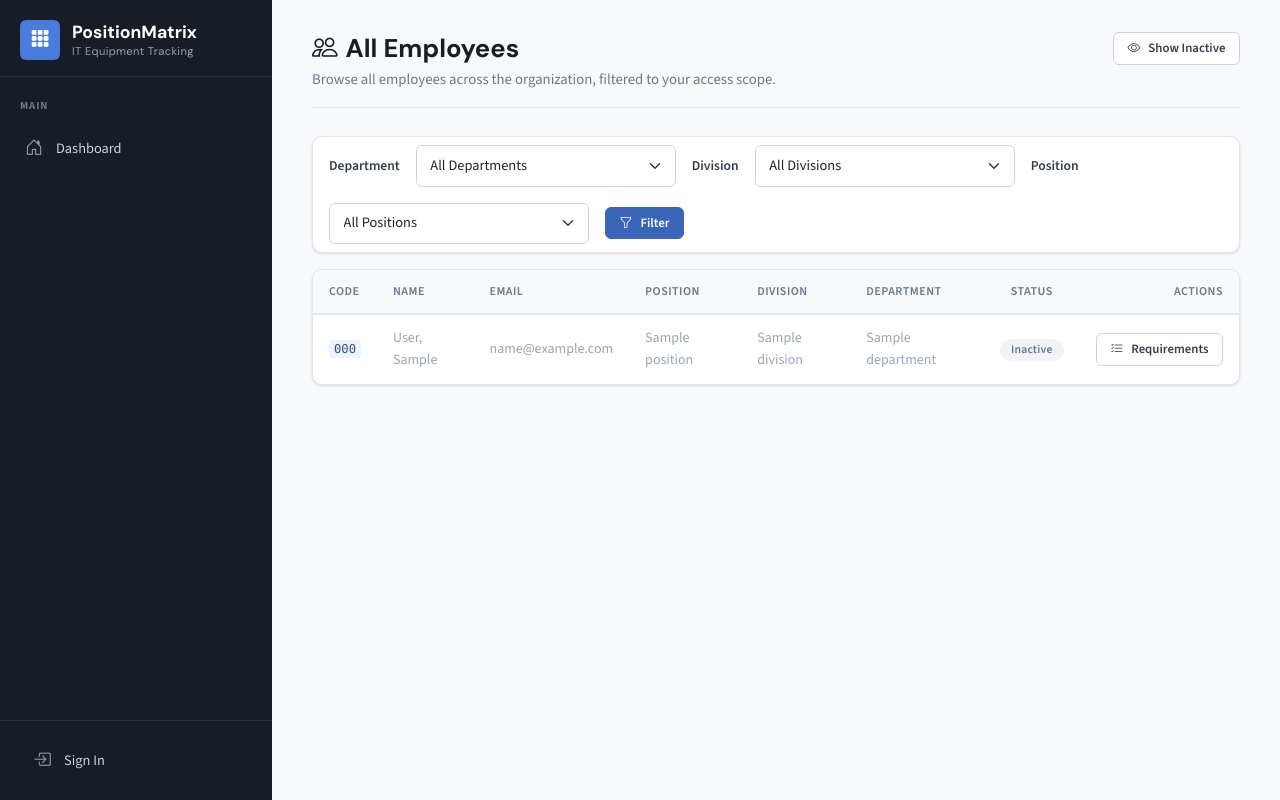
After one commit to joshgrubb/Matrix, a Python web app: template app/blueprints/organization/templates/organization/all_employees.html in a window 1280 px wide. The commit adds this page. Run offline with Jinja, Linux system fonts and the light colour scheme; the template is opened without the code that fills it: most values are stand-ins (such as "Sample title", 1, 10 or a date in 2020).

Commit message:
Added employees page

```diff
--- a/app/blueprints/organization/__init__.py
+++ b/app/blueprints/organization/__init__.py
@@ -1,5 +1,5 @@
 """
-Organization blueprint — view departments, divisions, and positions.
+Organization blueprint — view departments, divisions, positions, and employees.
 
 All org data is read-only in the UI (sourced from NeoGov sync).
 """
--- /dev/null
+++ b/app/blueprints/organization/templates/organization/all_employees.html
@@ -0,0 +1,192 @@
+{% extends "base.html" %}
+{% block title %}All Employees — PositionMatrix{% endblock %}
+{% block content %}
+<div class="pm-page-header">
+    <div>
+        <h1><i class="bi bi-people me-2"></i>All Employees</h1>
+        <p>Browse all employees across the organization, filtered to your access scope.</p>
+    </div>
+    <div class="d-flex align-items-center gap-2">
+        {% if show_inactive %}
+        <a href="{{ url_for('organization.all_employees', department_id=selected_department_id, division_id=selected_division_id, position_id=selected_position_id) }}"
+            class="pm-btn pm-btn-secondary pm-btn-sm">
+            <i class="bi bi-eye-slash"></i>
+            Hide Inactive
+        </a>
+        {% else %}
+        <a href="{{ url_for('organization.all_employees', department_id=selected_department_id, division_id=selected_division_id, position_id=selected_position_id, show_inactive='1') }}"
+            class="pm-btn pm-btn-secondary pm-btn-sm">
+            <i class="bi bi-eye"></i>
+            Show Inactive
+        </a>
+        {% endif %}
+    </div>
+</div>
+
+{# ── Filter bar ── #}
+<div class="pm-card mb-3">
+    <div class="card-body py-2 px-3">
+        <form method="get" id="employee-filter-form" class="d-flex align-items-center gap-3 flex-wrap">
+            {# Preserve show_inactive across filter changes #}
+            {% if show_inactive %}
+            <input type="hidden" name="show_inactive" value="1">
+            {% endif %}
+
+            <label for="department_id" class="pm-form-label mb-0" style="white-space: nowrap;">
+                Department
+            </label>
+            <select class="form-select form-select-sm" id="department_id" name="department_id"
+                style="max-width: 260px;">
+                <option value="">All Departments</option>
+                {% for dept in departments %}
+                <option value="{{ dept.id }}" {{ 'selected' if selected_department_id==dept.id }}>
+                    {{ dept.department_code }} — {{ dept.department_name }}
+                </option>
+                {% endfor %}
+            </select>
+
+            <label for="division_id" class="pm-form-label mb-0" style="white-space: nowrap;">
+                Division
+            </label>
+            <select class="form-select form-select-sm" id="division_id" name="division_id" style="max-width: 260px;">
+                <option value="">All Divisions</option>
+                {# Pre-populate if a department filter is active #}
+                {% for div in divisions_for_dropdown %}
+                <option value="{{ div.id }}" {{ 'selected' if selected_division_id==div.id }}>
+                    {{ div.division_code }} — {{ div.division_name }}
+                </option>
+                {% endfor %}
+            </select>
+
+            <label for="position_id" class="pm-form-label mb-0" style="white-space: nowrap;">
+                Position
+            </label>
+            <select class="form-select form-select-sm" id="position_id" name="position_id" style="max-width: 260px;">
+                <option value="">All Positions</option>
+                {# Pre-populate if a division filter is active #}
+                {% for pos in positions_for_dropdown %}
+                <option value="{{ pos.id }}" {{ 'selected' if selected_position_id==pos.id }}>
+                    {{ pos.position_code }} — {{ pos.position_title }}
+                </option>
+                {% endfor %}
+            </select>
+
+            <button type="submit" class="pm-btn pm-btn-primary pm-btn-sm">
+                <i class="bi bi-funnel"></i>
+                Filter
+            </button>
+            {% if selected_department_id or selected_division_id or selected_position_id %}
+            <a href="{{ url_for('organization.all_employees', show_inactive='1' if show_inactive else None) }}"
+                class="pm-btn pm-btn-secondary pm-btn-sm">
+                <i class="bi bi-x-lg"></i>
+                Clear
+            </a>
+            {% endif %}
+        </form>
+    </div>
+</div>
+
+<div class="pm-card">
+    <div class="table-responsive">
+        <table class="table pm-table">
+            <thead>
+                <tr>
+                    <th>Code</th>
+                    <th>Name</th>
+                    <th>Email</th>
+                    <th>Position</th>
+                    <th>Division</th>
+                    <th>Department</th>
+                    <th class="text-center">Status</th>
+                    <th class="text-end">Actions</th>
+                </tr>
+            </thead>
+            <tbody>
+                {% for emp in employees %}
+                <tr class="{{ 'pm-row-inactive' if not emp.is_active }}">
+                    <td><code>{{ emp.employee_code }}</code></td>
+                    <td style="font-weight: 500;">{{ emp.last_name }}, {{ emp.first_name }}</td>
+                    <td class="pm-text-muted">{{ emp.email or '—' }}</td>
+                    <td class="pm-text-muted">{{ emp.position.position_title }}</td>
+                    <td class="pm-text-muted">{{ emp.position.division.division_name }}</td>
+                    <td class="pm-text-muted">{{ emp.position.division.department.department_name }}</td>
+                    <td class="text-center">
+                        {% if emp.is_active %}
+                        <span class="pm-badge pm-badge-success">Active</span>
+                        {% else %}
+                        <span class="pm-badge pm-badge-neutral">Inactive</span>
+                        {% endif %}
+                    </td>
+                    <td class="text-end">
+                        <a href="{{ url_for('requirements.position_summary', position_id=emp.position.id) }}"
+                            class="pm-btn pm-btn-secondary pm-btn-sm">
+                            <i class="bi bi-list-check"></i>
+                            Requirements
+                        </a>
+                    </td>
+                </tr>
+                {% else %}
+                <tr>
+                    <td colspan="8">
+                        <div class="pm-empty-state">
+                            <i class="bi bi-people d-block"></i>
+                            <p>No employees found. Run an HR sync from the Admin panel to import your organization.</p>
+                        </div>
+                    </td>
+                </tr>
+                {% endfor %}
+            </tbody>
+        </table>
+    </div>
+</div>
+
+{# ── Department → Division → Position cascade via HTMX ── #}
+<script>
+    /**
+     * When the department dropdown changes, reload the division
+     * dropdown options via HTMX and reset downstream dropdowns
+     * so stale filters are not submitted.
+     */
+    document.getElementById('department_id').addEventListener('change', function () {
+        var deptId = this.value;
+        var divSelect = document.getElementById('division_id');
+        var posSelect = document.getElementById('position_id');
+
+        // Reset division and position selections.
+        divSelect.innerHTML = '<option value="">All Divisions</option>';
+        posSelect.innerHTML = '<option value="">All Positions</option>';
+
+        if (!deptId) {
+            return;
+        }
+
+        // Fetch divisions for the selected department via existing HTMX endpoint.
+        htmx.ajax('GET',
+            '{{ url_for("organization.htmx_divisions", department_id=0) }}'.replace('/0', '/' + deptId),
+            { target: '#division_id', swap: 'innerHTML' }
+        );
+    });
+
+    /**
+     * When the division dropdown changes, reload the position
+     * dropdown options via HTMX and reset the position selection.
+     */
+    document.getElementById('division_id').addEventListener('change', function () {
+        var divId = this.value;
+        var posSelect = document.getElementById('position_id');
+
+        // Reset position selection.
+        posSelect.innerHTML = '<option value="">All Positions</option>';
+
+        if (!divId) {
+            return;
+        }
+
+        // Fetch positions for the selected division via existing HTMX endpoint.
+        htmx.ajax('GET',
+            '{{ url_for("organization.htmx_positions", division_id=0) }}'.replace('/0', '/' + divId),
+            { target: '#position_id', swap: 'innerHTML' }
+        );
+    });
+</script>
+{% endblock %}
--- a/app/templates/base.html
+++ b/app/templates/base.html
@@ -86,6 +86,13 @@
                     href="{{ url_for('organization.all_positions') }}">
                     <i class="bi bi-briefcase"></i>
                     Positions
+                </a>
+            </li>
+            <li>
+                <a class="pm-sidebar-link {% if request.endpoint in ('organization.all_employees',) %}active{% endif %}"
+                    href="{{ url_for('organization.all_employees') }}">
+                    <i class="bi bi-people"></i>
+                    Employees
                 </a>
             </li>
         </ul>
```
Also changed, not shown: app/blueprints/organization/routes.py (+57 -0 lines), app/services/organization_service.py (+84 -0 lines).
